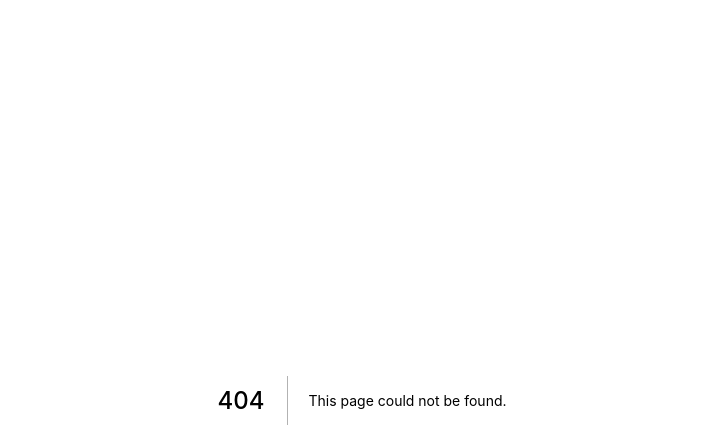
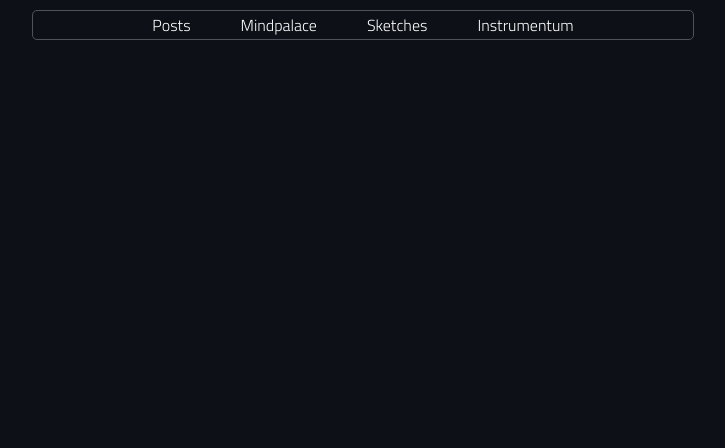
Before and after one commit to Zonotora/zonotora.github.io, a Next.js app: page / in a window 1280 px wide. Before the commit this address had no page. Shown: the top 448 px of the page, without its empty margins (278-1003 px from the left). Built offline with nearby package versions, Linux system fonts and the light colour scheme; a web font is replaced by a local one.

Commit message:
Add default index.tsx

```diff
--- a/components/header.tsx
+++ b/components/header.tsx
@@ -14,10 +14,8 @@ const Header = ({ active }: Props) => {
       <div className="header">
         {links.map((link) =>
           link === active ? (
-            <span style={{ textDecoration: "underline" }}>
-              <Link key={link} href={`/${link}`}>
-                {capitalize(link)}
-              </Link>
+            <span key={link} style={{ textDecoration: "underline" }}>
+              <Link href={`/${link}`}>{capitalize(link)}</Link>
             </span>
           ) : (
             <Link key={link} href={`/${link}`}>
--- /dev/null
+++ b/pages/index.tsx
@@ -0,0 +1,11 @@
+import Header from "../components/header";
+
+export const Home = () => {
+  return (
+    <div className="main">
+      <Header active="" />
+    </div>
+  );
+};
+
+export default Home;
```
Also changed, not shown: pages/_app.tsx (+4 -4 lines).
